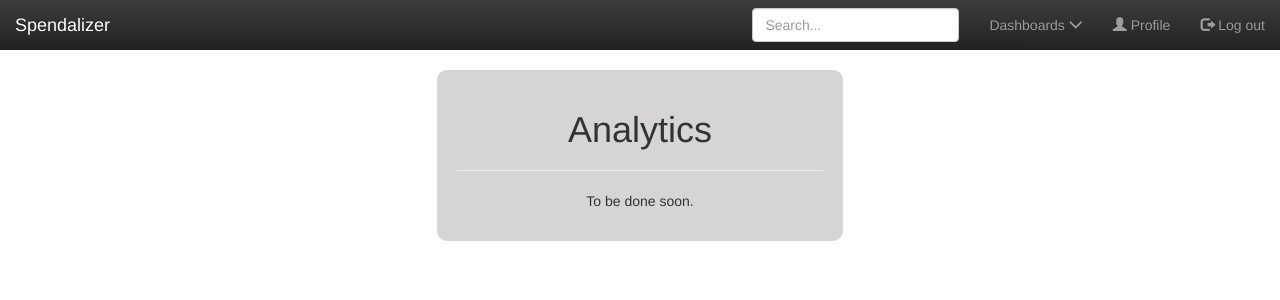
After one commit to Cheetar/spending_tracker, a Django app: page /analyser/board/analytics/1/ in a window 1280 px wide. The commit adds this page. Shown: the top 300 px of the page. Run offline with Django 3.2, Linux system fonts and the light colour scheme; a user stored in the database is signed in; tables that the repository leaves empty hold one stand-in row (values such as "Sample post"); parts of the project's set-up code (start-up, migrations or seed data) failed here and were passed over; some libraries are stand-ins or nearby versions.

Commit message:
Analytics view

```diff
--- a/analyser/urls.py
+++ b/analyser/urls.py
@@ -6,5 +6,6 @@ urlpatterns = [
     path('', views.dashboard, name='dashboard'),
     path('board/<int:id>/', views.board, name='board'),
     path('board/export/<int:id>/', views.export, name='export'),
+    path('board/analytics/<int:id>/', views.analytics, name='analytics'),
     path('board/create/', views.create_board, name='create_board'),
 ]
--- a/analyser/views.py
+++ b/analyser/views.py
@@ -78,3 +78,8 @@ def export(request, id):
     board = get_object_or_404(Board, id=id)
     path = export_spendings_to_excel(board)
     return download(path)
+
+
+@login_required
+def analytics(request, id):
+    return render(request, 'analyser/analytics.html')
--- /dev/null
+++ b/templates/analyser/analytics.html
@@ -0,0 +1,9 @@
+{% extends 'analyser/subpage.html' %}
+
+{% block title %}Analytics{% endblock %}
+
+{% block subpage_content %}
+  <p>
+    To be done soon.
+  </p>
+{% endblock %}
--- a/templates/analyser/board.html
+++ b/templates/analyser/board.html
@@ -8,7 +8,7 @@
     <div class="col-sm-3 col-md-2 sidebar">
       <ul class="nav nav-sidebar">
         <li class="active"><a href="{% url 'board' board.id %}"><span class="glyphicon glyphicon-home"></span> Overview <span class="sr-only">(current)</span></a></li>
-        <li><a href="#"><span class="glyphicon glyphicon-stats"></span> Analytics</a></li>
+        <li><a href="{% url 'analytics' board.id %}"><span class="glyphicon glyphicon-stats"></span> Analytics</a></li>
         <li><a href="#"><span class="glyphicon glyphicon-cog"></span> Settings</a></li>
       </ul>
       <ul class="nav nav-sidebar">
```
